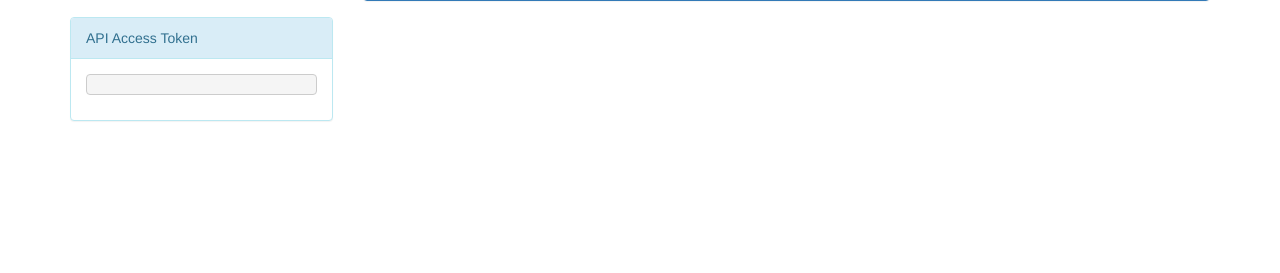
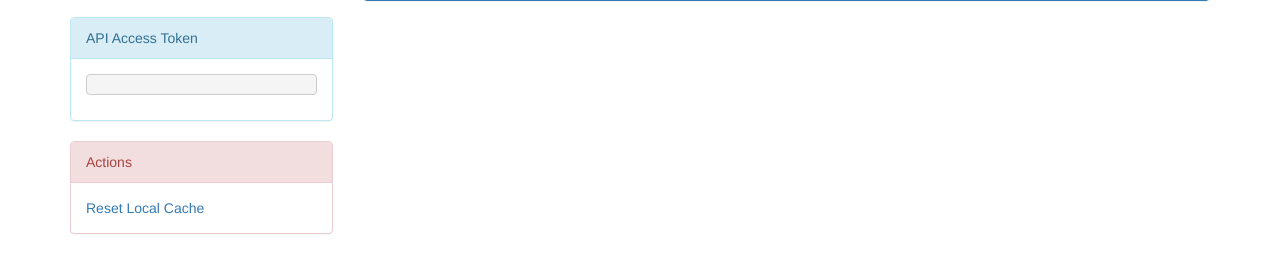
Before and after one commit to gabrielfalcao/kube-python-app-example, a Flask app: template flaskhello/web/templates/dashboard.html in a window 1280 px wide. Shown: the part 250-523 px from the top of the page. Run offline with Flask 2, Linux system fonts and the light colour scheme; the template is opened without the code that fills it, so the values that code supplies are empty; some libraries are stand-ins or nearby versions.

Commit message:
add actions panel

```diff
--- a/flaskhello/web/templates/dashboard.html
+++ b/flaskhello/web/templates/dashboard.html
@@ -28,6 +28,13 @@
   </div>
 </div>
 
+<div class="panel panel-danger">
+  <div class="panel-heading">Actions</div>
+  <div class="panel-body">
+    <a href="{{ url_for('delete_users') }}">Reset Local Cache</a>
+  </div>
+</div>
+
 {% endblock %}
 
 
```
